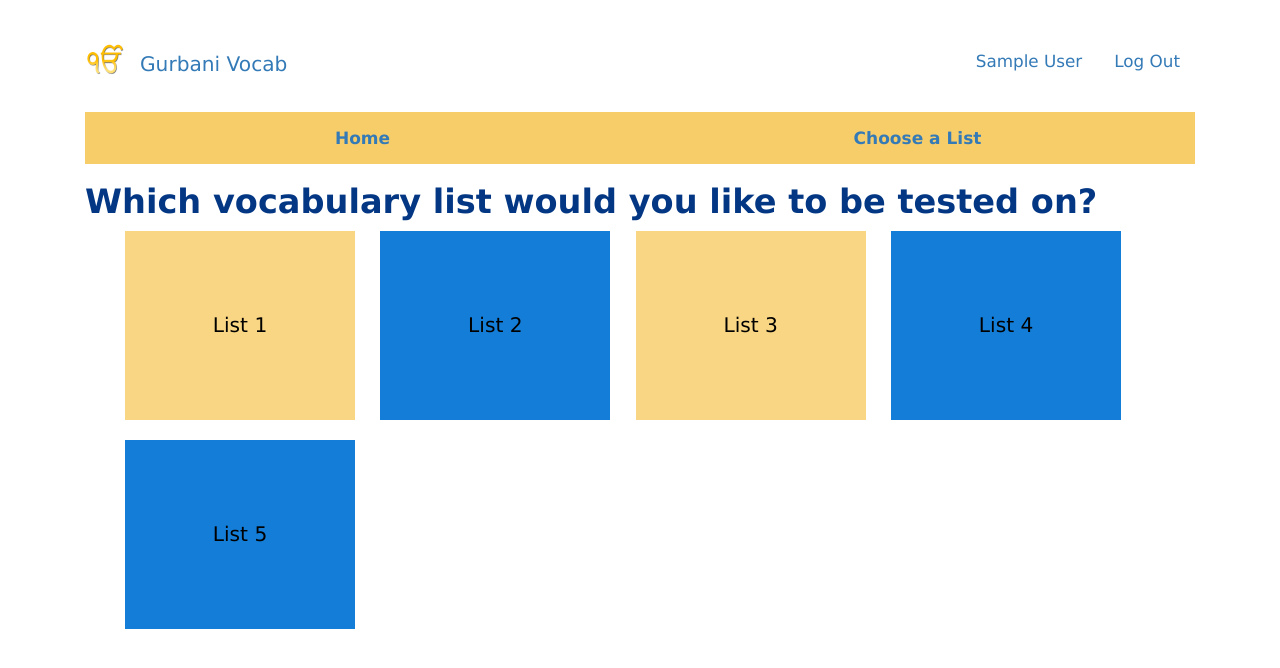
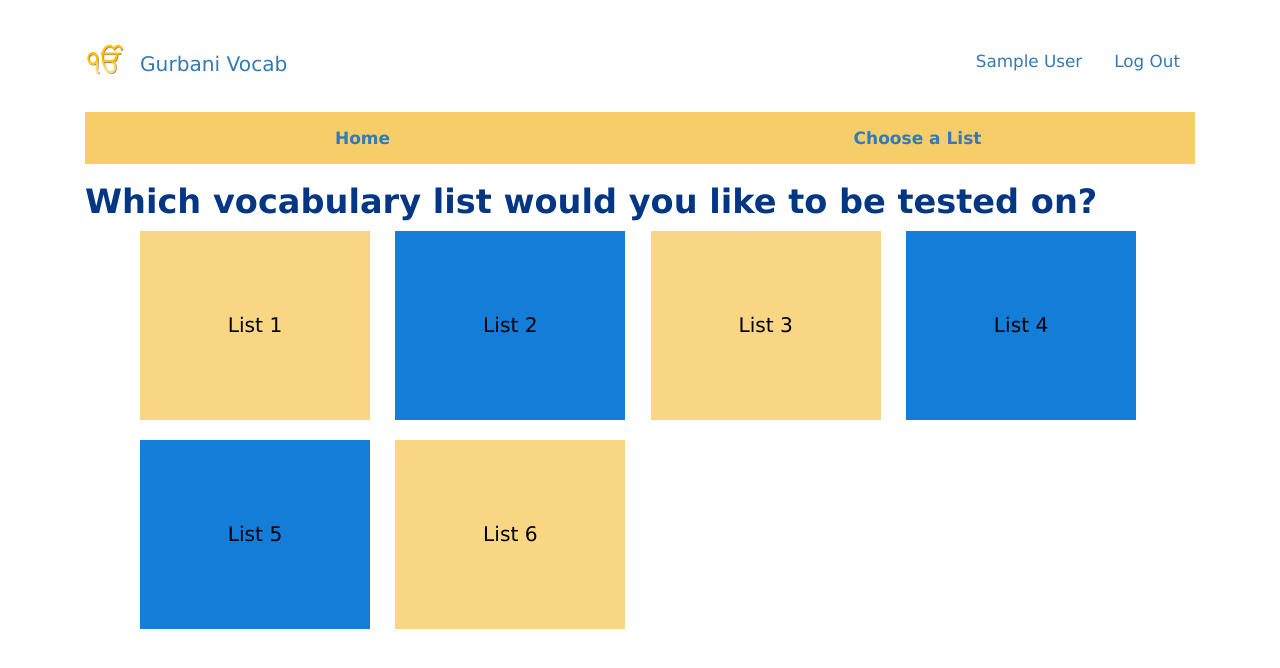
Before and after one commit to simrankaursoin/GurmukhiWordTest, a Flask app: template templates/set_session.html in a window 1280 px wide. Shown: the top 668 px of the page. Run offline with Flask 2, Linux system fonts and the light colour scheme; the template is opened without the code that fills it: most values are stand-ins (such as "Sample title", 1, 10 or a date in 2020); some libraries are stand-ins or nearby versions.

Commit message:
Add List6 and fix bugs

```diff
--- a/app.py
+++ b/app.py
@@ -15,7 +15,6 @@ app.secret_key = secure.APP_SECRET_KEY
 list_of_definitions = []
 list_of_words = []
 user_doc = {}
-od = ""
 list_of_options = []
 db = make_database()
 
@@ -181,7 +180,8 @@ def quiz():
         if request.form.get("options") == correct_def:
             # if user is correct, update mongo and lists of words/defs
             info = UpdateCorrect(user_doc, correct_word, name, username,
-                  word_index, list_of_words, list_of_definitions)
+                                 word_index, list_of_words,
+                                 list_of_definitions)
             return render_template("correct.html", correct_word=correct_word,
                                    correct_def=correct_def, username=username,
                                    quote_ggs=info["quote_ggs"],
--- a/templates/homepage_2.html
+++ b/templates/homepage_2.html
@@ -8,7 +8,6 @@
 <ul class="nav nav-pills" style="float:right;"> <li><a href="/profile"> {{full_name}} </a></li><li><a href="/logged_out"> Log Out</a></li></ul>
 <img src="{{url_for('static', filename='ek_onkaar.jpg')}}" width="40" height="38" style="float:left;"><font style="color:#033784;font-size:120%;"><ul class="nav nav-pills" style="float:left;"> <li><a href="/"> Gurbani Vocab </a></li></ul><br /><br></br>
 <style>
-html {background: url(https://sstk.biz/images/background3mb2.jpg);}
 .topnav a {float: left;display: block; text-align: center;padding: 14px 16px;text-decoration: none;font-size: 17px;width:20%;}
 img.two {width: 100%;}
 </style>
--- a/templates/set_session.html
+++ b/templates/set_session.html
@@ -23,13 +23,16 @@ button {
 </div>
 <h3 style="color:#033784;font-size:200%; font-family:Geneva;"><strong>Which vocabulary list would you like to be tested on? </strong></h3>
 <form action="/setsession" method="post">
+<div class="container">
 <ul id="hp-subject-grid">
-<li class="hp-subject-grid-margin"><center><a><button class="gridLink" name="current_list" value="List1">List 1</button></a></center></li>
-<li class="hp-subject-grid-margin"><center><a><button class="gridLink" name="current_list" value="List2">List 2</button></a></center></li>
-<li class="hp-subject-grid-margin"><center><a><button class="gridLink" name="current_list" value="List3">List 3</button></a></center></li>
-<li class="hp-subject-grid-margin"><center><a><button class="gridLink" name="current_list" value="List4">List 4</button></a></center></li>
-<li class="hp-subject-grid-margin"><center><a><button class="gridLink" name="current_list" value="List5">List 5</button></a></center></li>
+<li class="hp-subject-grid-margin"><center><a class="gridLink"><button name="current_list" value="List1">List 1</button></a></center></li>
+<li class="hp-subject-grid-margin"><center><a class="gridLink"><button name="current_list" value="List2">List 2</button></a></center></li>
+<li class="hp-subject-grid-margin"><center><a class="gridLink"><button name="current_list" value="List3">List 3</button></a></center></li>
+<li class="hp-subject-grid-margin"><center><a class="gridLink"><button name="current_list" value="List4">List 4</button></a></center></li>
+<li class="hp-subject-grid-margin"><center><a class="gridLink"><button name="current_list" value="List5">List 5</button></a></center></li>
+<li class="hp-subject-grid-margin"><center><a class="gridLink"><button name="current_list" value="List6">List 6</button></a></center></li>
 </ul>
+</div>
 </form>
 </body>
 {% endblock %}
```
Also changed, not shown: templates/set_session2.html (+8 -5 lines), word_lists/word_list6.csv (added, +16 -0 lines).
